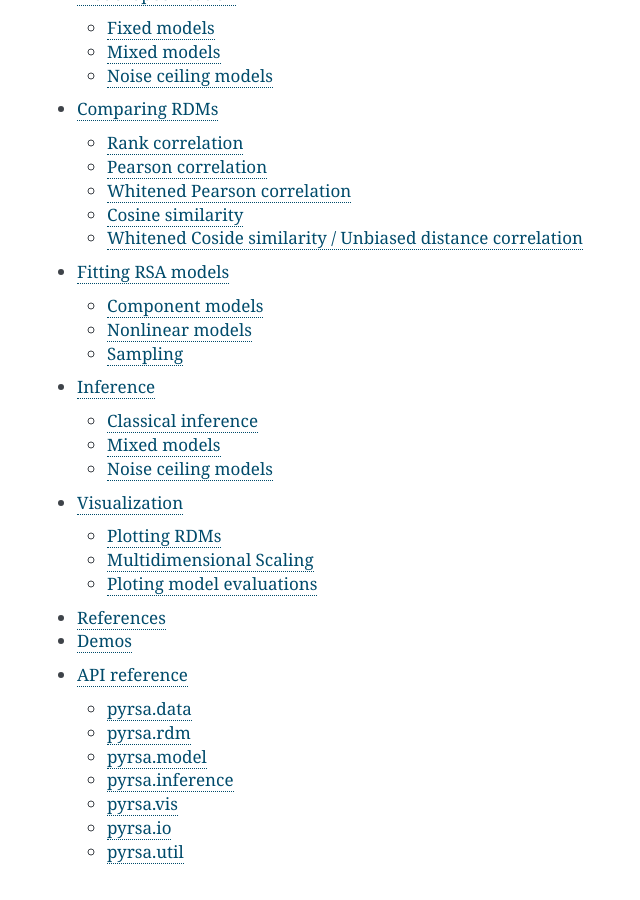
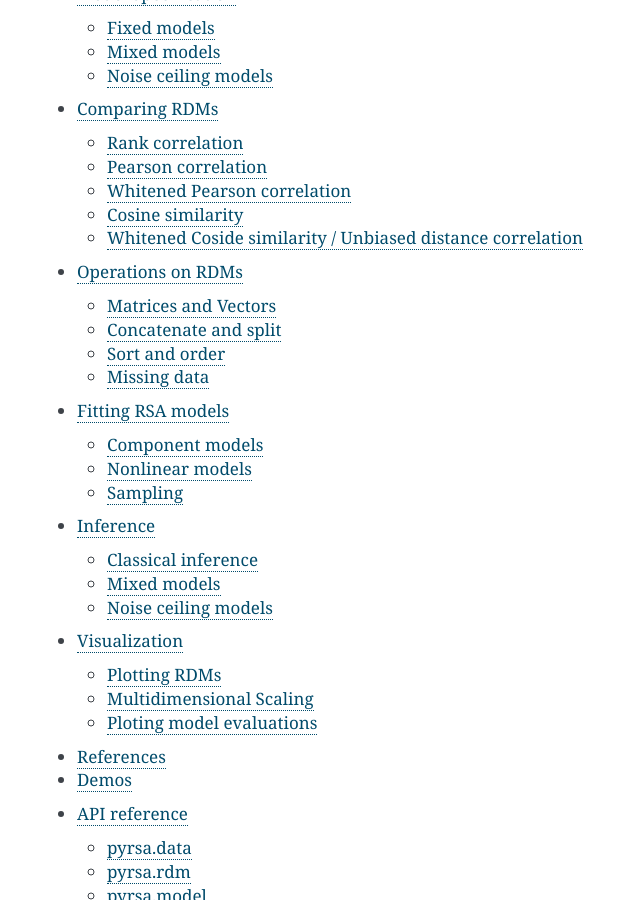
Before and after one commit to rsagroup/rsatoolbox, a Sphinx documentation site: the page built from docs/source/index.rst, in a window 1280 px wide and 900 px high, scrolled down 692 px. Shown: the whole window, without its empty margins (373-1013 px from the left). Built offline with Sphinx 7.4.7, drawn with Linux system fonts in a browser that asks for light colours; pages that are not in the unit, such as notebooks, are missing from menus; some of the changed lines change nothing that is shown.

Commit message:
[doc] New doc page for "operations"

```diff
--- a/docs/source/index.rst
+++ b/docs/source/index.rst
@@ -18,6 +18,7 @@ Documentation
    distances.rst
    model.rst
    comparing.rst
+   operations.rst
    fitting.rst
    inference.rst
    visualization.rst
--- /dev/null
+++ b/docs/source/operations.rst
@@ -0,0 +1,43 @@
+.. _operations:
+
+Operations on RDMs
+==================
+
+The library provides various ways to manipulate RDMs object.
+
+
+Matrices and Vectors
+--------------------
+
+
+Concatenate and split
+---------------------
+
+
+Sort and order
+--------------
+
+
+Missing data
+------------
+
+If you have several RDMs, but they don't all cover all conditions,
+you may want to expand them into larger RDMs with missing values,
+so that you can compare them or perform other operations on them
+that require them to have the same dimensions. This can be achieved
+with the :meth:`~pyrsa.rdm.rdms.RDMs.expand` method:
+
+.. code-block:: python
+
+    from numpy import array
+    from pyrsa.rdm.rdms import RDMs
+    rdms1 = RDMs(
+        array(1, 2, 3),
+        pattern_descriptors={'cond': ['a', 'b', 'c']}
+    )
+    rdms2 = RDMs(
+        array(6, 7, 8),
+        pattern_descriptors={'cond': ['b', 'c', 'd']}
+    )
+    partial_rdms = RDMs.expand()
+    partial_rdms.n_conds  ## this is now 4
```
